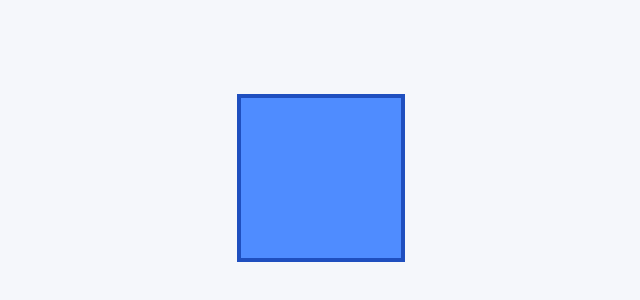
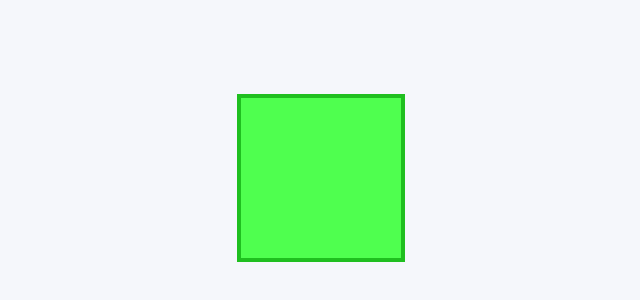
Before and after one commit to Aric-Zhang/Cloud_Webpage, a plain HTML site: page index.html in a window 1280 px wide. Shown: the part 222-522 px from the top of the page, without its empty margins (319-959 px from the left). Drawn offline with Linux system fonts and the light colour scheme.

Commit message:
Change square color to green

```diff
--- a/index.html
+++ b/index.html
@@ -16,8 +16,8 @@
     .square {
       width: 160px;
       height: 160px;
-      background: #4f8cff;
-      border: 4px solid #1f4fbf;
+      background: #4fff4f;
+      border: 4px solid #1fbf1f;
     }
   </style>
 </head>
```
